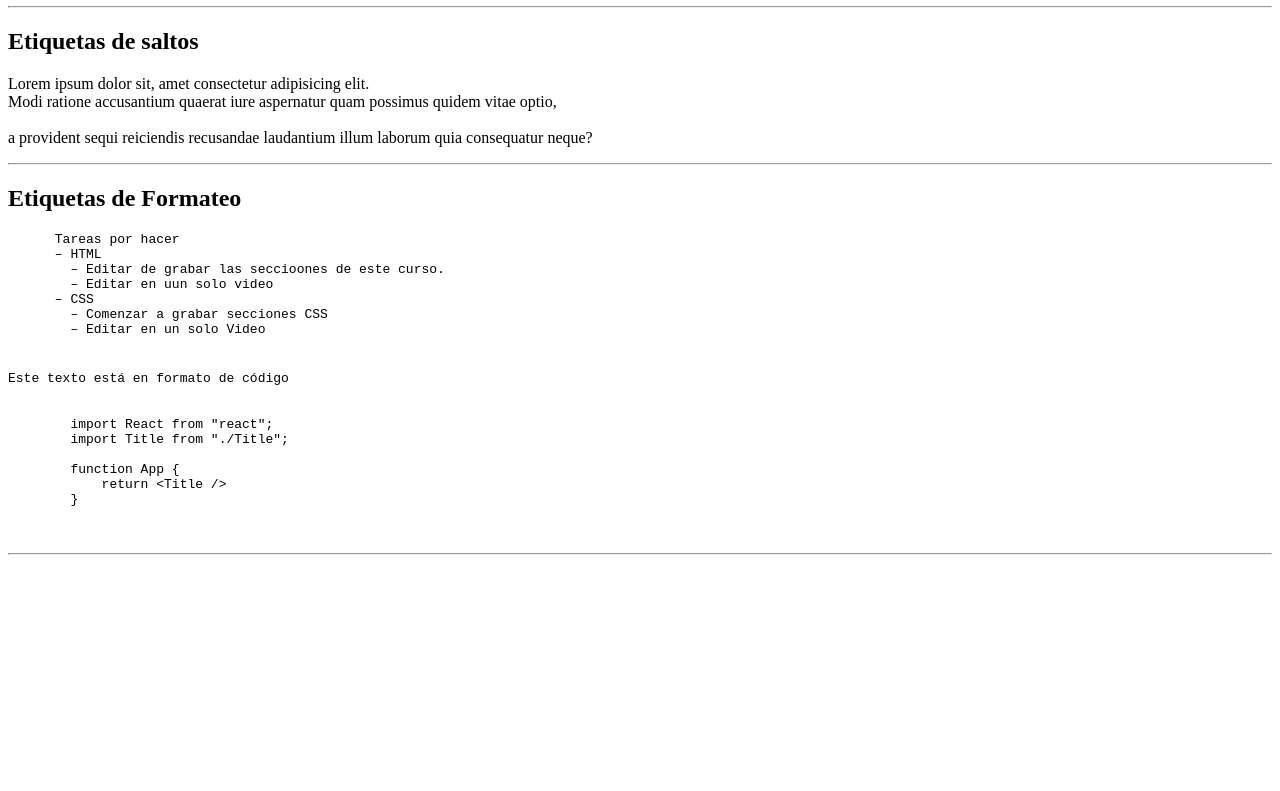
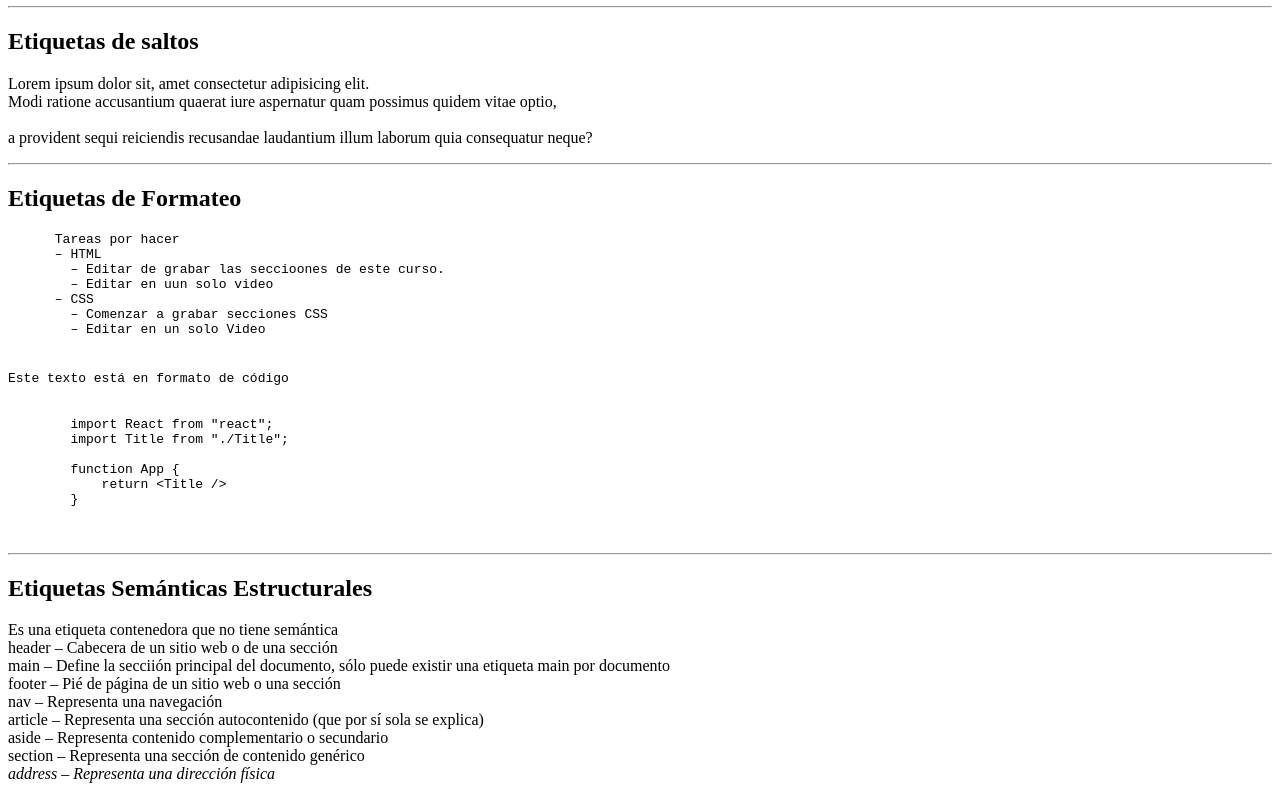
Before and after one commit to MiguelDominguezSanchez/Curso_HTML_-_CSS, a plain HTML site: page YOUTUBE-HTML/INDEX.HTML in a window 1280 px wide. Shown: the part 826-1617 px from the top of the page. Before the commit the page ends 1389 px from the top, so only its background shows below. Drawn offline with Linux system fonts and the light colour scheme.

Commit message:
Etiquetas semántica estructurales

```diff
--- a/YOUTUBE-HTML/INDEX.HTML
+++ b/YOUTUBE-HTML/INDEX.HTML
@@ -27,7 +27,7 @@
   <p>Aprendiendo, sobre Diseño Web</p>
   <hr>
   <h2>Encabezados HTML</h2>
-  <h1>Encabezado de nivel 1</h1>
+  <h1>Encabezado de nivel 1 – sólo puede existir un h1 por documento html</h1>
   <h2>Encabezado de nivel 2</h2>
   <h3>Encabezado de nivel 3</h3>
   <h4>Encabezado de nivel 4</h4>
@@ -77,5 +77,19 @@
     </pre>
   </p>
   <hr>
+  <h2>Etiquetas Semánticas Estructurales</h2>
+  <div>Es una etiqueta contenedora que no tiene semántica</div>
+  <header>header – Cabecera de un sitio web o de una sección</header>
+  <main>
+    main – Define la secciión principal del documento, sólo puede existir una etiqueta main por documento
+  </main>
+  <footer>footer – Pié de página de un sitio web o una sección</footer>
+  <nav>nav – Representa una navegación</nav>
+  <article>
+    article – Representa una sección autocontenido (que  por sí sola se explica)
+  </article>
+  <aside>aside – Representa contenido complementario o secundario</aside>
+  <section>section – Representa una sección de contenido genérico</section>
+  <address>address – Representa una dirección física</address>
 </body>
 </html>
```
